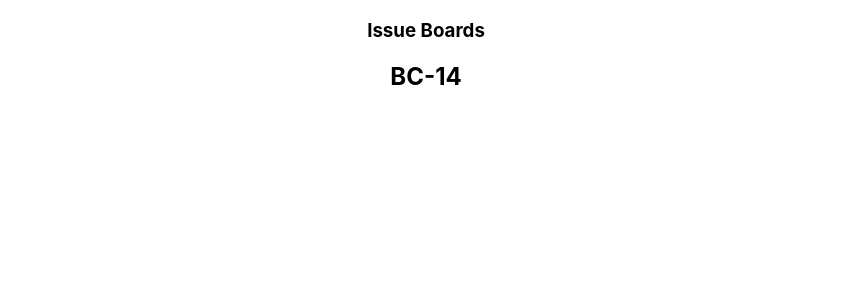
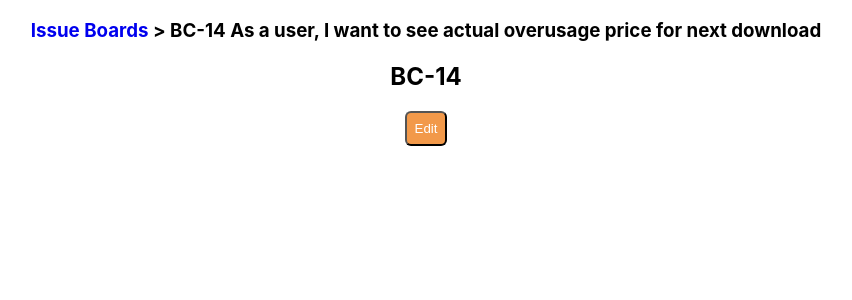
Before and after one commit to ViktorBachmanov/PL-Issue_Boards, a React (Create React App) app: page /BC-14 in a window 1280 px wide. Shown: the top 300 px of the page, without its empty margins (214-1066 px from the left). Built offline with nearby package versions, Linux system fonts and the light colour scheme.

Commit message:
Working with Description page

```diff
--- a/src/components/breadCrumbs.js
+++ b/src/components/breadCrumbs.js
@@ -1,8 +1,11 @@
 import React, { useState } from 'react';
 import { useLocation } from 'react-router-dom';
+import { Link } from "react-router-dom";
+import { useSelector } from 'react-redux'
 
 
 export default function BreadCrumbs() {
+    const todos = useSelector(state => state.todos);
     const location = useLocation();
 
     const [pathname, setPathname] = useState('');
@@ -17,10 +20,23 @@
             case '/new':
                 setPathname(' > New Issue');
                 break;
+            default:
+                let id = location.pathname.substring(1);    // strip leading slash
+                let todo = getTodoById(todos, id);
+                if(todo !== undefined) {
+                    setPathname(` > ${id} ${todo.title}`);
+                }
         }
     }, [location]);
 
     return (
-        <h3>Issue Boards {pathname}</h3>
+        <h3>
+            <Link to='/'>Issue Boards</Link>{pathname}
+        </h3>
     );
 }
+
+
+function getTodoById(todos, id) {
+    return todos.find(todo => todo.id === id);
+}
--- a/src/features/todos/description.js
+++ b/src/features/todos/description.js
@@ -1,14 +1,51 @@
-import { Fragment } from "react";
+import React, { Fragment, useState } from "react";
 import { useParams } from "react-router-dom";
+import EditForm from './editForm';
+//import { useLocation } from 'react-router-dom';
+import { useSelector } from 'react-redux'
 
 
-export default function Description(props) {
-    let { todoId } = useParams();
+export default class Description extends React.Component {
+    constructor(props) {
+        super(props);
 
-    return (
-        <Fragment>
-            <h2>{todoId}</h2>
 
-        </Fragment>
-    );
+
+        this.state = {
+            mode: 'READ'
+        }
+
+       // this.todoId = useParams();
+       const location = window.location;
+       const todoId = location.pathname.substring(1);    // strip leading slash
+
+        this.handleEdit = this.handleEdit.bind(this);
+
+        this.view = (
+            <Fragment>
+                <h2>{todoId}</h2>
+                <button className="button button_orange" onClick={this.handleEdit}>Edit</button>
+            </Fragment>
+        );
+    }
+
+
+    //const [mode, setMode] = useState('READ');   //   READ / EDIT
+
+
+
+    handleEdit() {
+        this.view = <EditForm/>
+        //setMode('EDIT');
+        this.setState({
+            mode: 'EDIT'
+        })
+        //forceUpdate();
+    };
+
+
+    render() {
+        return this.view;
+
+    }
 };
--- /dev/null
+++ b/src/features/todos/editForm.js
@@ -0,0 +1,8 @@
+export default function EditForm() {
+    return (
+        <div>
+            <input placeholder='Title *' maxLength='100'/>
+            <textarea placeholder='Description' maxLength='300'/>
+        </div>
+    );
+}
--- a/src/index.js
+++ b/src/index.js
@@ -6,7 +6,7 @@
 
 import { BrowserRouter, Routes, Route } from "react-router-dom";
 
-import EditForm from './routes/editForm';
+import EditForm from './features/todos/editForm';
 import Description from './features/todos/description';
 import MainBoard from './components/mainBoard'
 import store from './store';
--- a/src/routes/editForm.js
+++ /dev/null
@@ -1,5 +0,0 @@
-export default function EditForm() {
-    return (
-        <h2>Edit form</h2>
-    );
-}
```
